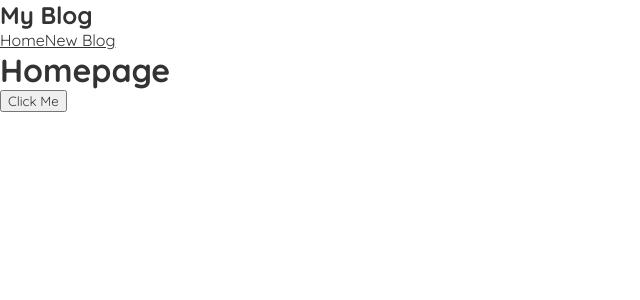
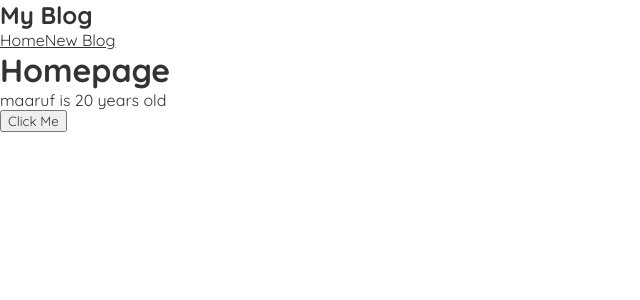
Before and after one commit to EkhtiarUddin/react_demo_blog_project, a React (Create React App) app in the folder blog/: page / in a window 1280 px wide. Shown: the top 300 px of the page, without its empty margins (0-640 px from the left). Built offline with nearby package versions, Linux system fonts and the light colour scheme.

Commit message:
updated js

```diff
--- a/blog/src/Home.js
+++ b/blog/src/Home.js
@@ -1,10 +1,16 @@
+import { useState } from 'react';
 const Home = () => {
+    const [name, setName] = useState('maaruf');
+    const [age, setAge] = useState(20);
+
     const handleClick = () => {
-        console.log('Hello');
+        setName ('anik');
+        setAge(25);
     }
     return (
         <div className="home">
             <h1>Homepage</h1>
+            <p>{name} is {age} years old</p>
             <button onClick={handleClick}>Click Me</button>
             </div>
     );
```
